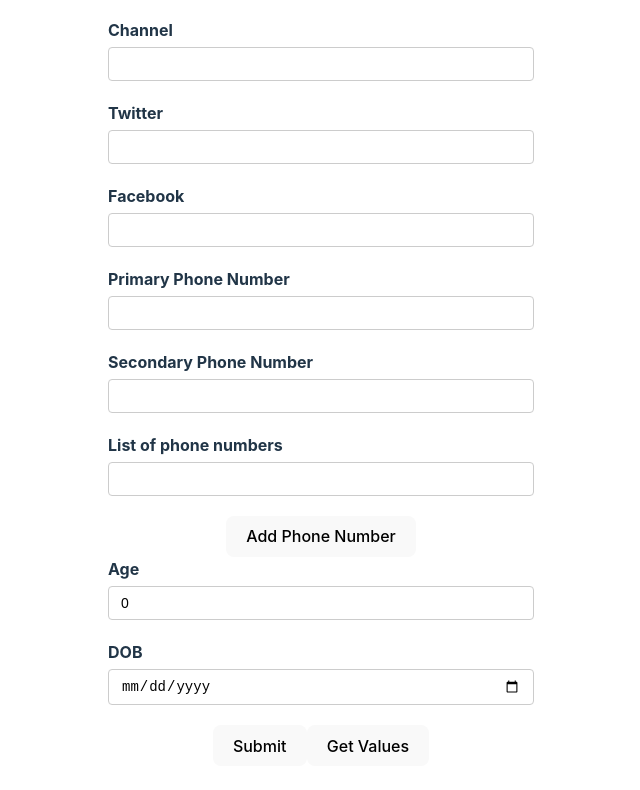
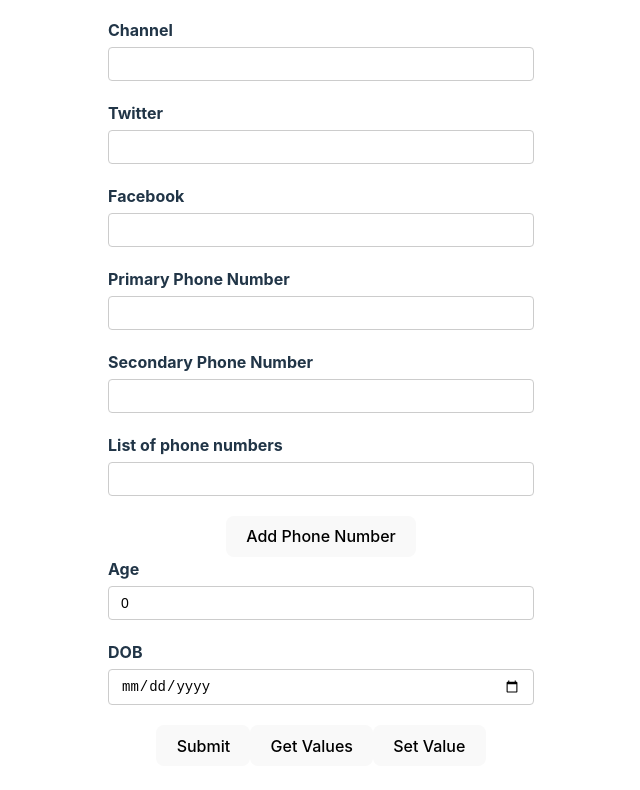
Before and after one commit to Yash-verma18/React-Hook-Form-, a React (Vite) app: page / in a window 1280 px wide. Shown: the part 256-1046 px from the top of the page, without its empty margins (319-959 px from the left). Built offline with nearby package versions, Linux system fonts and the light colour scheme.

Commit message:
19 : set field value

```diff
--- a/src/components/YoutubeForm.tsx
+++ b/src/components/YoutubeForm.tsx
@@ -39,7 +39,15 @@ export const YoutubeForm = () => {
     },
   });
 
-  const { register, control, handleSubmit, formState, watch, getValues } = form;
+  const {
+    register,
+    control,
+    handleSubmit,
+    formState,
+    watch,
+    getValues,
+    setValue,
+  } = form;
 
   // getValues is a function that will return the current value of the form fields, unlike watch this will not re-render the component when the value of the watched field changes,
 
@@ -76,6 +84,17 @@ export const YoutubeForm = () => {
     // to log only selected values :
     console.log("get values of username", getValues("username"));
     console.log("get values of username", getValues(["username", "channel"]));
+  };
+
+  const handleSetValue = () => {
+    setValue("username", "Bruce Wayne");
+
+    // use istouched or isDirty to check if the field has been touched or not
+    // setValue("username", "Bruce Wayne", {
+    //   shouldValidate: true,
+    //   shouldDirty: true,
+    //   shouldTouch: true,
+    // });
   };
 
   return (
@@ -258,6 +277,14 @@ export const YoutubeForm = () => {
         >
           Get Values
         </button>
+        <button
+          type="button"
+          onClick={() => {
+            handleSetValue();
+          }}
+        >
+          Set Value
+        </button>
       </form>
       <DevTool control={control} />
     </div>
```
